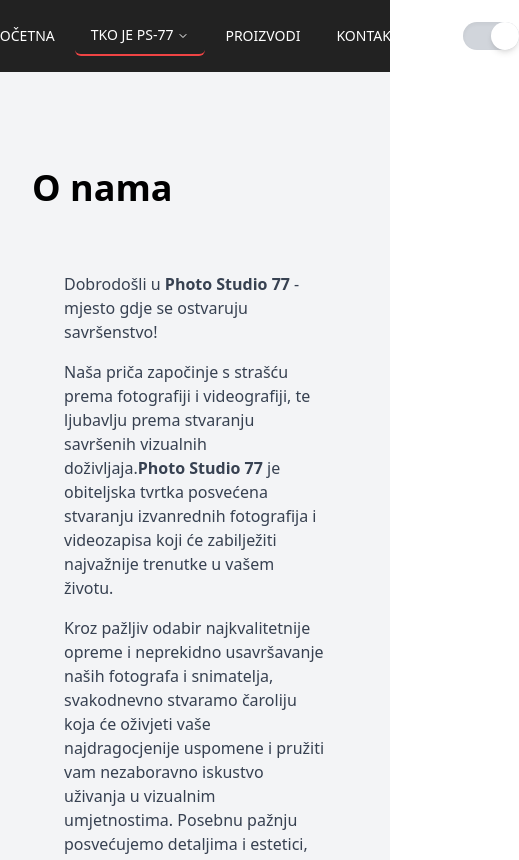
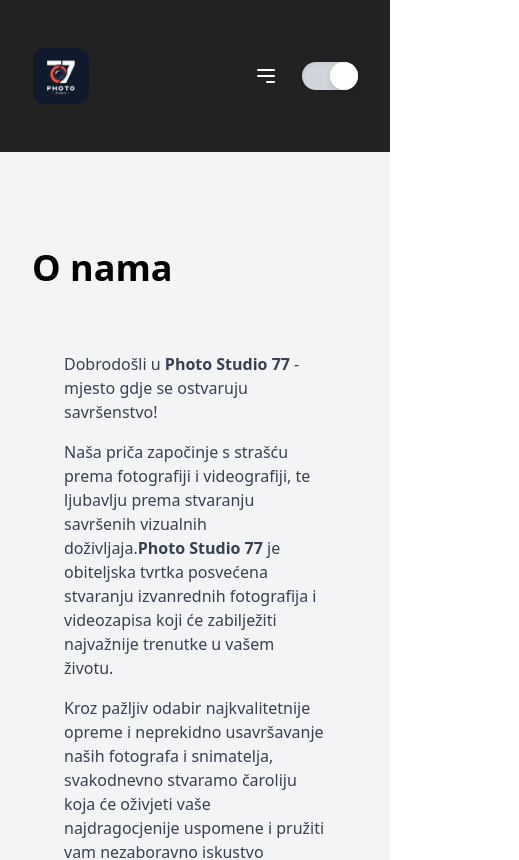
Before and after one commit to Omzixel/FIS77, a React (Vite) app in the folder ps77-ui/: page /about in a window 390 px wide. Shown: the top 860 px of the page, 519 px wide, since content can reach past the window. Built offline with nearby package versions, Linux system fonts and the light colour scheme.

Commit message:
Removed shadcn navbar (responsiveness) add old navbar with improved UI/UX

```diff
--- a/ps77-ui/src/components/Footer.tsx
+++ b/ps77-ui/src/components/Footer.tsx
@@ -4,7 +4,7 @@ import React from "react";
 
 const Footer: React.FC = () => {
   return (
-    <footer className="text-white p-4 bg-gray-500">
+    <footer className="text-white p-4 bg-gray-500 font-semibold">
       <div className="container mx-auto flex flex-col md:flex-row items-center justify-between">
         <div className="">
           <p>Ul. Marka Marica. 3, 31400, Đakovo</p>
--- a/ps77-ui/src/components/Navbar.tsx
+++ b/ps77-ui/src/components/Navbar.tsx
@@ -1,18 +1,5 @@
-import { useState, FC, useEffect } from "react";
+import { useState, FC } from "react";
 import { Link, useLocation } from "react-router-dom";
-import {
-  NavigationMenu,
-  NavigationMenuContent,
-  NavigationMenuItem,
-  NavigationMenuLink,
-  NavigationMenuList,
-  NavigationMenuTrigger,
-  navigationMenuTriggerStyle,
-} from "@/components/ui/navigation-menu";
-
-import React from "react";
-
-import { cn } from "@/lib/utils";
 
 interface IProps {
   chooseTheme: (isLightTheme: boolean) => void;
@@ -28,76 +15,109 @@ const Navbar: FC<IProps> = ({
   className,
 }) => {
   const [toggleMenu, setToggleMenu] = useState(false);
+
   const location = useLocation();
 
+  const handleLinkClick = () => {
+    setToggleMenu(false);
+  };
+
   return (
-    <div
-      className={`flex w-full items-center px-10 py-2 gap-12 justify-center theme-${className}-main theme-${className}-text`}
-    >
-      <img className="w-14 rounded-xl" src="../../public/logo.jpg" alt="" />
-      <NavigationMenu>
-        <NavigationMenuList className="flex w-full justify-around">
-          <NavigationMenuItem
-            className={`theme-${className}-main theme-${className}-text`}
-          >
-            <Link to="/">
-              <NavigationMenuLink
-                className={cn(
-                  navigationMenuTriggerStyle(),
-                  location.pathname === "/" && "border-b-2 border-red-500"
-                )}
+    <div className={`theme-${className}-main theme-${className}-text`}>
+      <nav>
+        <div className="max-w-7xl mx-auto">
+          <div className="flex mx-auto justify-between w-5/6 ">
+            {/* Primary menu and logo */}
+            <div className="flex items-center gap-16 my-12">
+              {/* logo */}
+              <img
+                className="w-14 rounded-xl"
+                src="../../public/logo.jpg"
+                alt=""
+              />
+              <div>
+                <a
+                  href="/"
+                  className="flex gap-1 font-bold text-gray-700 items-center "
+                ></a>
+              </div>
+              {/* primary */}
+              <div className="hidden lg:flex gap-8 ">
+                <Link
+                  to="/"
+                  className={`hover:text-red-500 font-medium relative group ${
+                    location.pathname === "/" ? "border-b-2 border-red-500" : ""
+                  }`}
                 >
                   POČETNA
-              </NavigationMenuLink>
+                  {location.pathname !== "/" && (
+                    <span className="absolute bottom-0 left-0 w-full h-0.5 bg-red-500 transform origin-left scale-x-0 transition-transform duration-300 group-hover:scale-x-100"></span>
+                  )}
                 </Link>
-          </NavigationMenuItem>
-          <NavigationMenuItem>
-            <NavigationMenuTrigger
-              className={cn(
-                location.pathname === "/about" && "border-b-2 border-red-500"
-              )}
-            >
-              TKO JE PS-77
-            </NavigationMenuTrigger>
-            <NavigationMenuContent>
-              <ul className="grid gap-3 p-6 md:w-[400px] lg:w-[500px] lg:grid-cols-[.75fr_1fr]">
-                <ListItem href="/about" title="O nama">
-                  Pogledajte vise datalja o nasoj firmi.
-                </ListItem>
-                <ListItem href="/team" title="Nas team">
-                  Nas team se sastoji od 20+ developera.
-                </ListItem>
-              </ul>
-            </NavigationMenuContent>
-          </NavigationMenuItem>
-          <NavigationMenuItem>
-            <Link to="/products">
-              <NavigationMenuLink
-                className={cn(
-                  navigationMenuTriggerStyle(),
-                  location.pathname === "/products" &&
-                    "border-b-2 border-red-500"
-                )}
+                <Link
+                  to="/products"
+                  className={`hover:text-red-500 font-medium relative group ${
+                    location.pathname === "/products"
+                      ? "border-b-2 border-red-500"
+                      : ""
+                  }`}
                 >
                   PROIZVODI
-              </NavigationMenuLink>
+                  {location.pathname !== "/products" && (
+                    <span className="absolute bottom-0 left-0 w-full h-0.5 bg-red-500 transform origin-left scale-x-0 transition-transform duration-300 group-hover:scale-x-100"></span>
+                  )}
                 </Link>
-          </NavigationMenuItem>
-          <NavigationMenuItem>
-            <Link to="/contact">
-              <NavigationMenuLink
-                className={cn(
-                  navigationMenuTriggerStyle(),
-                  location.pathname === "/contact" &&
-                    "border-b-2 border-red-500"
+                <Link
+                  to="/about"
+                  className={`hover:text-red-500 font-medium relative group ${
+                    location.pathname === "/about"
+                      ? "border-b-2 border-red-500"
+                      : ""
+                  }`}
+                >
+                  O NAMA
+                  {location.pathname !== "/about" && (
+                    <span className="absolute bottom-0 left-0 w-full h-0.5 bg-red-500 transform origin-left scale-x-0 transition-transform duration-300 group-hover:scale-x-100"></span>
                   )}
+                </Link>
+                <Link
+                  to="/contact"
+                  className={`hover:text-red-500 font-medium relative group ${
+                    location.pathname === "/contact"
+                      ? "border-b-2 border-red-500"
+                      : ""
+                  }`}
                 >
                   KONTAKT
-              </NavigationMenuLink>
+                  {location.pathname !== "/contact" && (
+                    <span className="absolute bottom-0 left-0 w-full h-0.5 bg-red-500 transform origin-left scale-x-0 transition-transform duration-300 group-hover:scale-x-100"></span>
+                  )}
                 </Link>
-          </NavigationMenuItem>
-        </NavigationMenuList>
-      </NavigationMenu>
+              </div>
+            </div>
+            {/* Secondary menu */}
+            <div className="flex gap-6">
+              {/* Mobile navigation toggle */}
+              <div className="lg:hidden flex items-center">
+                <button onClick={() => setToggleMenu(!toggleMenu)}>
+                  <svg
+                    className="w-6 h-6"
+                    fill="none"
+                    stroke="currentColor"
+                    viewBox="0 0 24 24"
+                    xmlns="http://www.w3.org/2000/svg"
+                  >
+                    <path
+                      strokeLinecap="round"
+                      strokeLinejoin="round"
+                      strokeWidth="2"
+                      d="M4 6h16M4 12h16m-7 6h7"
+                    ></path>
+                  </svg>
+                </button>
+              </div>
+              {/* Toggle for Dark/Light Mode */}
+              <div className="flex items-center">
                 <label
                   id="toggleMode"
                   className="relative inline-flex items-center cursor-pointer"
@@ -125,33 +145,51 @@ const Navbar: FC<IProps> = ({
                   </div>
                 </label>
               </div>
+            </div>
+          </div>
+        </div>
+        <div
+          className={`fixed z-40 w-full  bg-gray-100 overflow-hidden flex flex-col lg:hidden gap-12  origin-top duration-700 ${
+            !toggleMenu ? "h-0" : "h-full"
+          }`}
+        >
+          <div className="px-8">
+            <div className="flex flex-col gap-8 font-bold">
+              <Link
+                to="/"
+                className="hover:hover:text-red-500"
+                onClick={handleLinkClick}
+              >
+                {" "}
+                Početna
+              </Link>
+              <Link
+                to="/products"
+                className="hover:hover:text-red-500"
+                onClick={handleLinkClick}
+              >
+                Proizvodi
+              </Link>
+              <Link
+                to="/about"
+                className="hover:hover:text-red-500"
+                onClick={handleLinkClick}
+              >
+                O nama
+              </Link>
+              <Link
+                to="/contact"
+                className="hover:hover:text-red-500"
+                onClick={handleLinkClick}
+              >
+                Kontakt
+              </Link>
+            </div>
+          </div>
+        </div>
+      </nav>
+    </div>
   );
 };
 
-const ListItem = React.forwardRef<
-  React.ElementRef<"a">,
-  React.ComponentPropsWithoutRef<"a">
->(({ className, title, children, ...props }, ref) => {
-  return (
-    <li>
-      <NavigationMenuLink asChild>
-        <a
-          ref={ref}
-          className={cn(
-            "block select-none space-y-1 rounded-md p-3 leading-none no-underline outline-none transition-colors hover:bg-accent hover:text-accent-foreground focus:bg-accent focus:text-accent-foreground",
-            className
-          )}
-          {...props}
-        >
-          <div className="text-sm font-medium leading-none">{title}</div>
-          <p className="line-clamp-2 text-sm leading-snug text-muted-foreground">
-            {children}
-          </p>
-        </a>
-      </NavigationMenuLink>
-    </li>
-  );
-});
-ListItem.displayName = "ListItem";
-
 export default Navbar;
--- a/ps77-ui/src/components/ui/navigation-menu.tsx
+++ /dev/null
@@ -1,129 +0,0 @@
-import * as React from "react";
-import * as NavigationMenuPrimitive from "@radix-ui/react-navigation-menu";
-import { cva } from "class-variance-authority";
-import { ChevronDown } from "lucide-react";
-
-import { cn } from "@/lib/utils";
-
-const NavigationMenu = React.forwardRef<
-  React.ElementRef<typeof NavigationMenuPrimitive.Root>,
-  React.ComponentPropsWithoutRef<typeof NavigationMenuPrimitive.Root>
->(({ className, children, ...props }, ref) => (
-  <NavigationMenuPrimitive.Root
-    ref={ref}
-    className={cn(
-      "relative z-10 flex max-w-max flex-1 items-center justify-center",
-      className
-    )}
-    {...props}
-  >
-    {children}
-    <NavigationMenuViewport />
-  </NavigationMenuPrimitive.Root>
-));
-NavigationMenu.displayName = NavigationMenuPrimitive.Root.displayName;
-
-const NavigationMenuList = React.forwardRef<
-  React.ElementRef<typeof NavigationMenuPrimitive.List>,
-  React.ComponentPropsWithoutRef<typeof NavigationMenuPrimitive.List>
->(({ className, ...props }, ref) => (
-  <NavigationMenuPrimitive.List
-    ref={ref}
-    className={cn(
-      "group flex flex-1 list-none items-center justify-center space-x-1",
-      className
-    )}
-    {...props}
-  />
-));
-NavigationMenuList.displayName = NavigationMenuPrimitive.List.displayName;
-
-const NavigationMenuItem = NavigationMenuPrimitive.Item;
-
-const navigationMenuTriggerStyle = cva(
-  `group inline-flex h-10 w-max items-center justify-center rounded-md px-4 py-2 text-sm font-medium transition-colors hover:text-red-500 focus:bg-slate-100 focus:text-slate-900 focus:outline-none disabled:pointer-events-none disabled:opacity-50 data-[active]:bg-slate-100/50 data-[state=open]:bg-slate-100/50 dark:bg-slate-950 dark:hover:bg-slate-800 dark:hover:text-slate-50 dark:focus:bg-slate-800 dark:focus:text-slate-50 dark:data-[active]:bg-slate-800/50 dark:data-[state=open]:bg-slate-800/50`
-);
-
-const NavigationMenuTrigger = React.forwardRef<
-  React.ElementRef<typeof NavigationMenuPrimitive.Trigger>,
-  React.ComponentPropsWithoutRef<typeof NavigationMenuPrimitive.Trigger>
->(({ className, children, ...props }, ref) => (
-  <NavigationMenuPrimitive.Trigger
-    ref={ref}
-    className={cn(navigationMenuTriggerStyle(), "group", className)}
-    {...props}
-  >
-    {children}
-    {""}
-    <ChevronDown
-      className="relative top-[1px] ml-1 h-3 w-3 transition duration-200 group-data-[state=open]:rotate-180"
-      aria-hidden="true"
-    />
-  </NavigationMenuPrimitive.Trigger>
-));
-NavigationMenuTrigger.displayName = NavigationMenuPrimitive.Trigger.displayName;
-
-const NavigationMenuContent = React.forwardRef<
-  React.ElementRef<typeof NavigationMenuPrimitive.Content>,
-  React.ComponentPropsWithoutRef<typeof NavigationMenuPrimitive.Content>
->(({ className, ...props }, ref) => (
-  <NavigationMenuPrimitive.Content
-    ref={ref}
-    className={cn(
-      "left-0 top-0 w-full data-[motion^=from-]:animate-in data-[motion^=to-]:animate-out data-[motion^=from-]:fade-in data-[motion^=to-]:fade-out data-[motion=from-end]:slide-in-from-right-52 data-[motion=from-start]:slide-in-from-left-52 data-[motion=to-end]:slide-out-to-right-52 data-[motion=to-start]:slide-out-to-left-52 md:absolute md:w-auto",
-      className
-    )}
-    {...props}
-  />
-));
-NavigationMenuContent.displayName = NavigationMenuPrimitive.Content.displayName;
-
-const NavigationMenuLink = NavigationMenuPrimitive.Link;
-
-const NavigationMenuViewport = React.forwardRef<
-  React.ElementRef<typeof NavigationMenuPrimitive.Viewport>,
-  React.ComponentPropsWithoutRef<typeof NavigationMenuPrimitive.Viewport>
->(({ className, ...props }, ref) => (
-  <div className={cn("absolute left-0 top-full flex justify-center")}>
-    <NavigationMenuPrimitive.Viewport
-      className={cn(
-        "origin-top-center relative mt-1.5 h-[var(--radix-navigation-menu-viewport-height)] w-full overflow-hidden rounded-md border border-slate-200 bg-white text-slate-950 shadow-lg data-[state=open]:animate-in data-[state=closed]:animate-out data-[state=closed]:zoom-out-95 data-[state=open]:zoom-in-90 md:w-[var(--radix-navigation-menu-viewport-width)] dark:border-slate-800 dark:bg-slate-950 dark:text-slate-50",
-        className
-      )}
-      ref={ref}
-      {...props}
-    />
-  </div>
-));
-NavigationMenuViewport.displayName =
-  NavigationMenuPrimitive.Viewport.displayName;
-
-const NavigationMenuIndicator = React.forwardRef<
-  React.ElementRef<typeof NavigationMenuPrimitive.Indicator>,
-  React.ComponentPropsWithoutRef<typeof NavigationMenuPrimitive.Indicator>
->(({ className, ...props }, ref) => (
-  <NavigationMenuPrimitive.Indicator
-    ref={ref}
-    className={cn(
-      "top-full z-[1] flex h-1.5 items-end justify-center overflow-hidden data-[state=visible]:animate-in data-[state=hidden]:animate-out data-[state=hidden]:fade-out data-[state=visible]:fade-in",
-      className
-    )}
-    {...props}
-  >
-    <div className="relative top-[60%] h-2 w-2 rotate-45 rounded-tl-sm bg-slate-200 shadow-md dark:bg-slate-800" />
-  </NavigationMenuPrimitive.Indicator>
-));
-NavigationMenuIndicator.displayName =
-  NavigationMenuPrimitive.Indicator.displayName;
-
-export {
-  navigationMenuTriggerStyle,
-  NavigationMenu,
-  NavigationMenuList,
-  NavigationMenuItem,
-  NavigationMenuContent,
-  NavigationMenuTrigger,
-  NavigationMenuLink,
-  NavigationMenuIndicator,
-  NavigationMenuViewport,
-};
```
Lines whose indentation alone changed are shown as unchanged.
